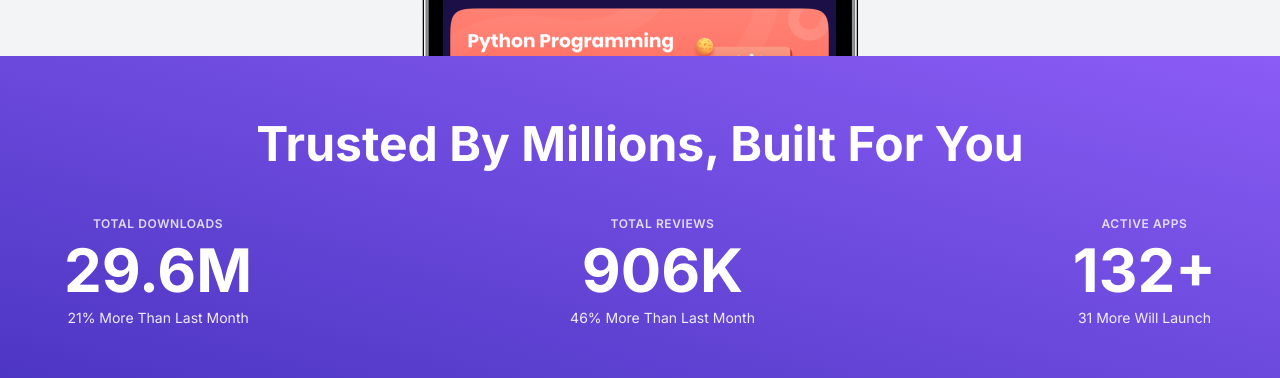
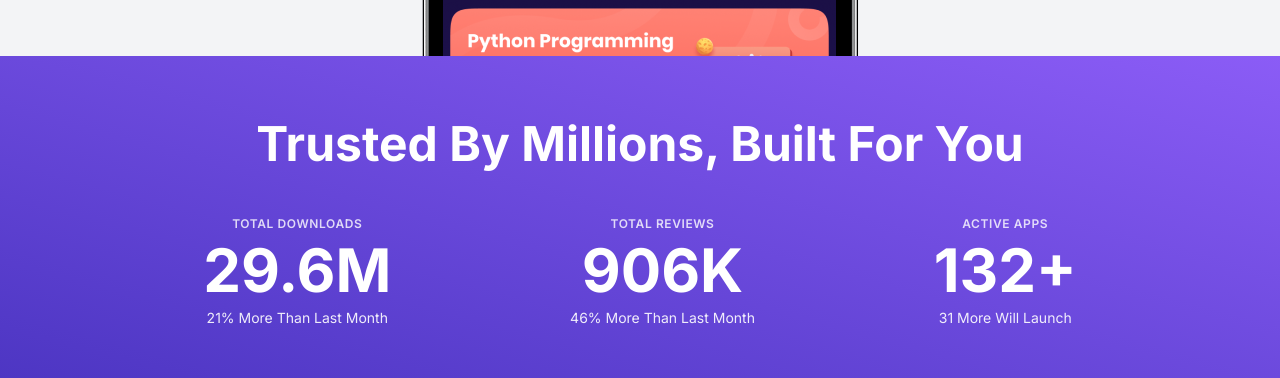
Before and after one commit to kamrul-huda/mission-restart-a3, a React (Vite) app: page / in a window 1280 px wide. Shown: the part 800-1178 px from the top of the page. Built offline with nearby package versions, Linux system fonts and the light colour scheme.

Commit message:
modify home page

```diff
--- a/src/Home.jsx
+++ b/src/Home.jsx
@@ -50,7 +50,7 @@ const Home = () => {
         </div>
 
         <section class="bg-gradient-to-tr from-[#4c35c2] to-[#8b5cf6] py-16 px-4">
-          <div class="max-w-6xl mx-auto text-center">
+          <div class=" w-[70%] mx-auto text-center">
             <h2 class="text-white text-3xl md:text-5xl font-bold mb-12">
               Trusted By Millions, Built For You
             </h2>
--- a/src/components/App/AppDetail.jsx
+++ b/src/components/App/AppDetail.jsx
@@ -100,7 +100,7 @@ const AppDetail = () => {
         </div>
 
         <div className="divider my-6"></div>
-        <div className="my-6 pb-6">
+        <div className="pb-6">
           <h1 className="text-xl sm:text-2xl font-semibold">Description</h1>
           <p className="text-gray-700 text-sm sm:text-base">
             {appData.description}
```
